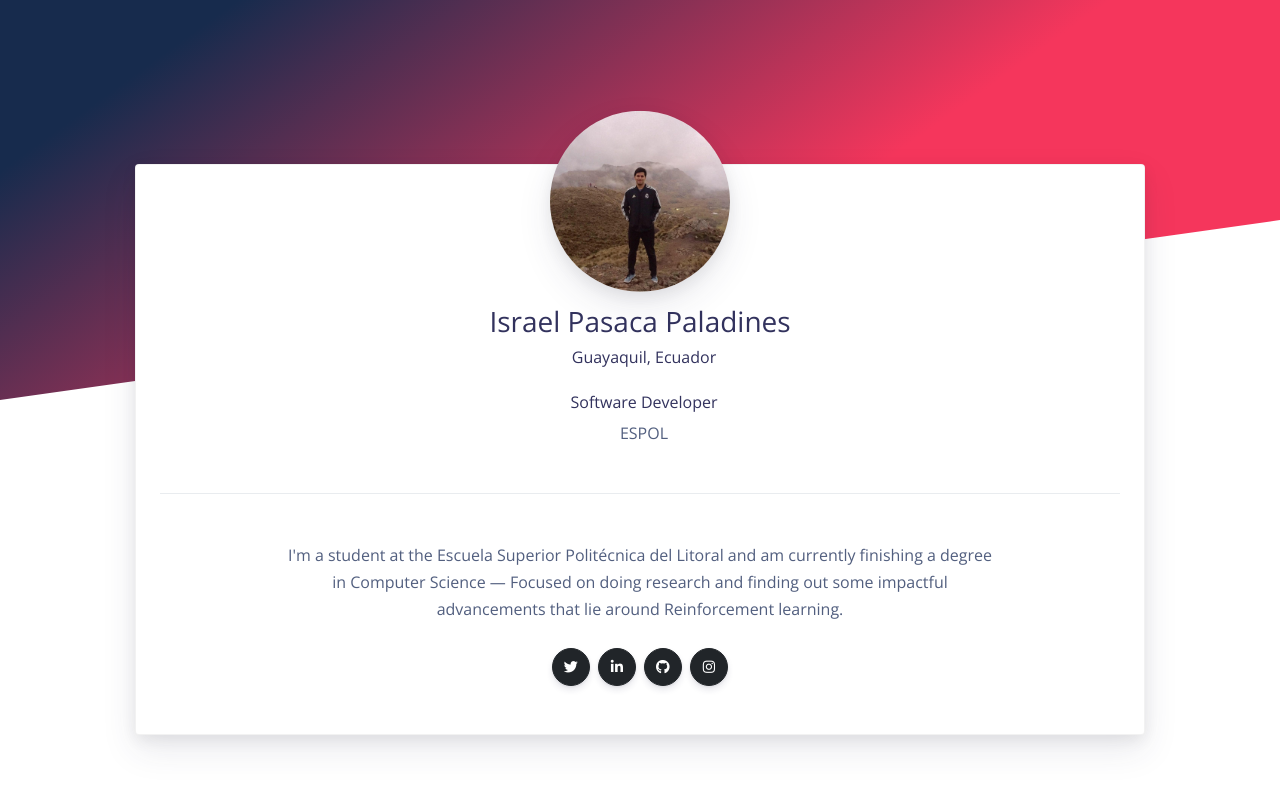
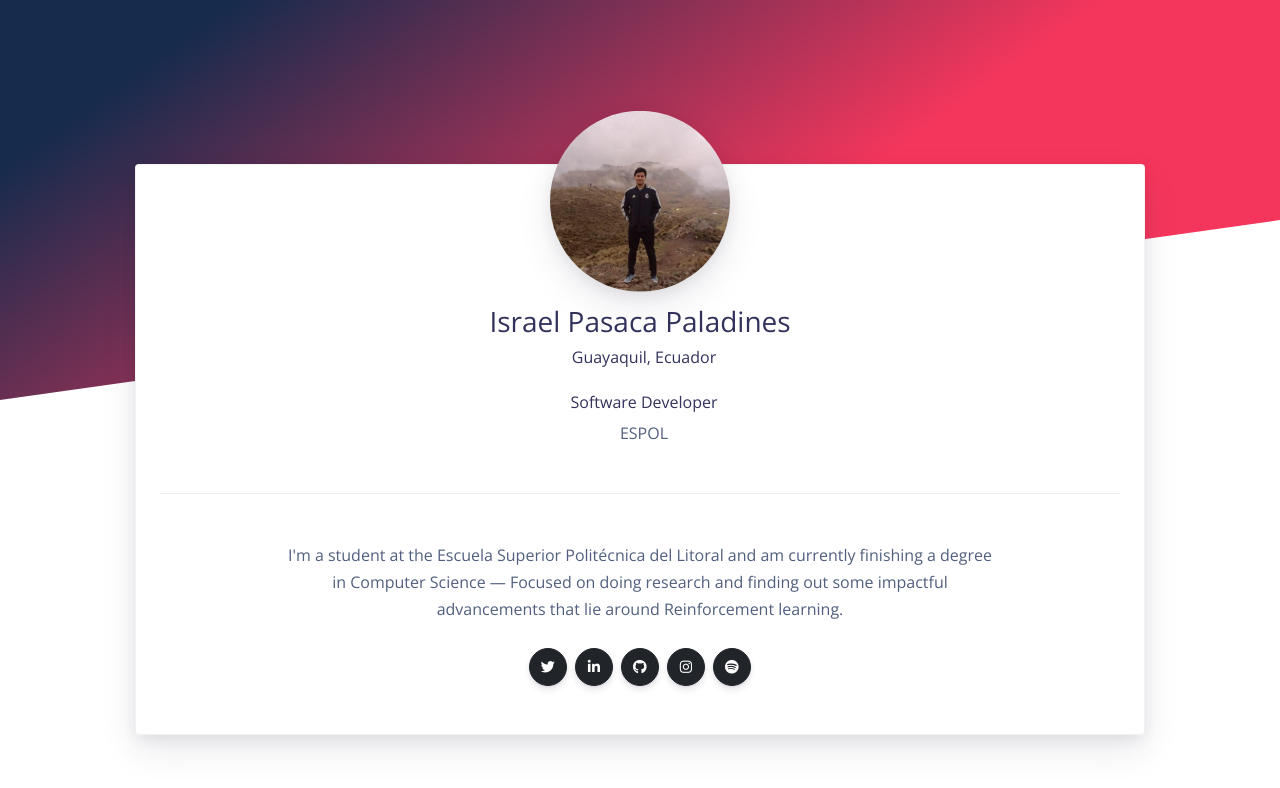
Before and after one commit to eduardisrael/eduardisrael.github.io, a website: page index.html in a window 1280 px wide. Drawn offline with nearby package versions, Linux system fonts and the light colour scheme.

Commit message:
update icon

```diff
--- a/index.html
+++ b/index.html
@@ -58,6 +58,9 @@
                 <a href="https://www.instagram.com/israel.pasaca" class="btn btn-dark btn-icon-only rounded-circle">
                   <i class="fab fa-instagram"></i>
                 </a>
+                <a href="#" class="btn btn-dark btn-icon-only rounded-circle">
+                  <i class="fab fa-spotify"></i>
+                </a>
               </div>
 
             </div>
```
